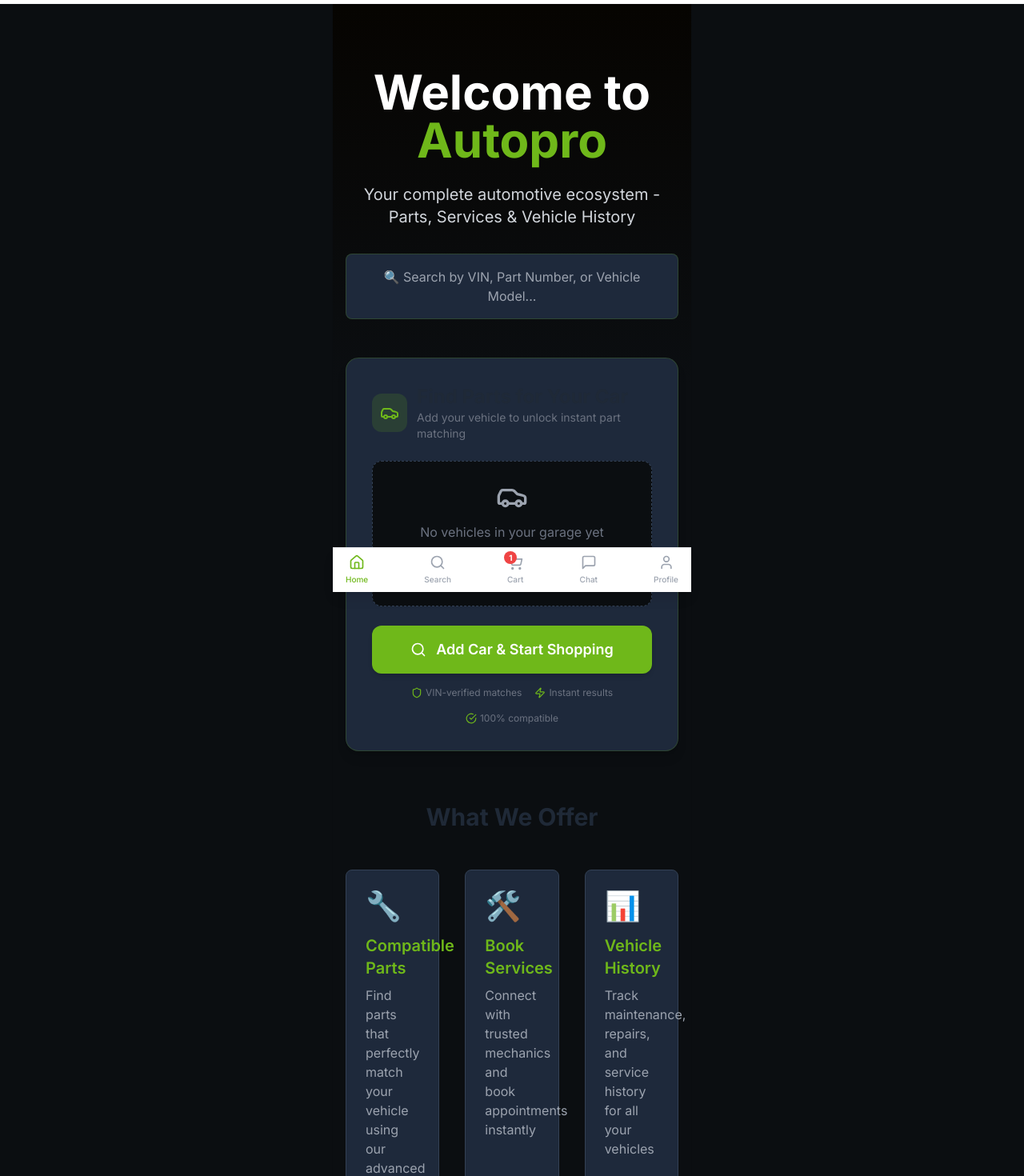
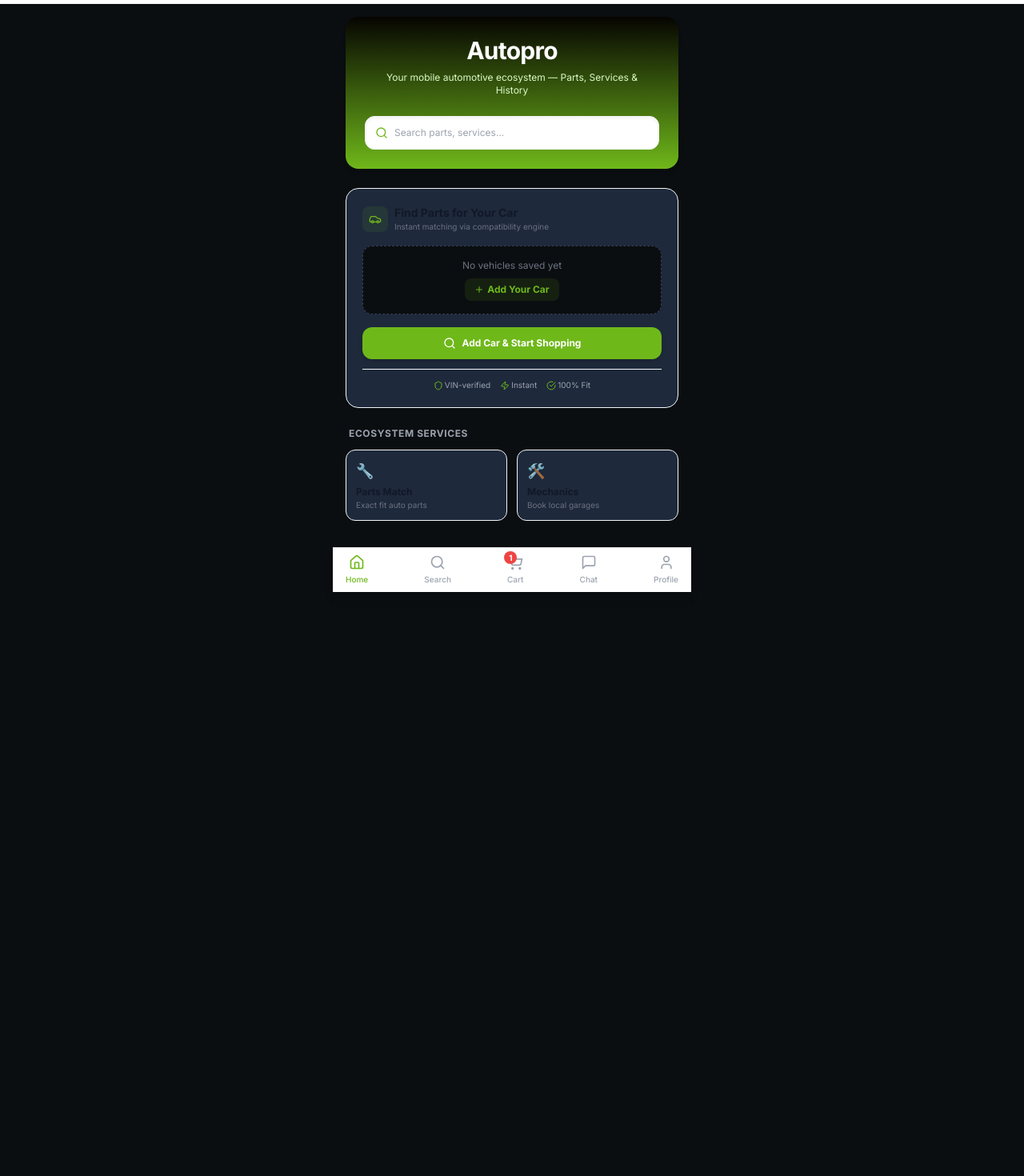
Before and after one commit to houcinhadjaissa-cyber/Autopro, a Next.js app in the folder apps/storefront/: page / in a window 1280 px wide. Shown: the part 60-1530 px from the top of the page at 80% size. After the commit the page ends 945 px from the top, so only its background shows below. Built offline with nearby package versions, Linux system fonts and the light colour scheme.

Commit message:
Update page.tsx

```diff
--- a/apps/storefront/src/app/page.tsx
+++ b/apps/storefront/src/app/page.tsx
@@ -1,3 +1,4 @@
+/* eslint-disable @next/next/no-img-element */
 "use client";
 
 import { useState } from "react";
@@ -22,187 +23,112 @@ export default function Home() {
   const extraCount = vehicleCount() - 1;
 
   return (
-    <main className="min-h-screen bg-canvas">
+    <main className="min-h-screen bg-canvas p-4 pb-24 space-y-6">
+
       {/* ─── Hero Section ─── */}
-      <div className="bg-gradient-to-b from-primary-900 to-canvas py-20 px-4">
-        <div className="max-w-6xl mx-auto text-center">
-          <h1 className="text-5xl md:text-6xl font-bold mb-6 text-white">
-            Welcome to <span className="text-primary">Autopro</span>
+      <div className="bg-gradient-to-b from-primary-900 to-primary p-6 rounded-2xl text-center text-white shadow-md">
+        <h1 className="text-3xl font-bold mb-2 tracking-tight">
+          Autopro
         </h1>
-          <p className="text-xl text-gray-300 mb-8">
-            Your complete automotive ecosystem - Parts, Services & Vehicle
-            History
+        <p className="text-xs text-primary-100 mb-6 max-w-xs mx-auto">
+          Your mobile automotive ecosystem — Parts, Services & History
         </p>
 
-          {/* Search Bar Placeholder */}
-          <div className="max-w-2xl mx-auto bg-surface-1 rounded-lg p-4 border border-primary/20">
-            <div className="text-gray-400">
-              🔍 Search by VIN, Part Number, or Vehicle Model...
+        {/* Search Bar */}
+        <Link href="/search" className="block bg-white rounded-xl p-3 text-left shadow-inner border border-gray-100">
+          <div className="flex items-center gap-2 text-gray-400 text-xs">
+            <Search className="w-4 h-4 text-primary" />
+            <span>Search parts, services...</span>
           </div>
-          </div>
-        </div>
+        </Link>
       </div>
 
       {/* ═══════════════════════════════════════════ */}
       {/* 🚗 QUICK WIN #5: "Find Parts for My Car" CTA */}
       {/* ═══════════════════════════════════════════ */}
-      <section className="max-w-6xl mx-auto px-4 -mt-8 relative z-10">
-        <div className="bg-surface-1 rounded-2xl border border-primary/20 p-8 shadow-lg">
+      <section className="bg-surface-1 rounded-2xl border border-gray-100 p-5 shadow-sm">
         {/* Header */}
-          <div className="flex items-center gap-3 mb-6">
-            <div className="w-12 h-12 rounded-xl bg-primary/15 flex items-center justify-center">
-              <Car className="w-6 h-6 text-primary" />
+        <div className="flex items-center gap-2 mb-4">
+          <div className="w-8 h-8 rounded-lg bg-primary/10 flex items-center justify-center">
+            <Car className="w-4 h-4 text-primary" />
           </div>
           <div>
-              <h2 className="text-2xl font-bold">Find Parts for Your Car</h2>
-              <p className="text-sm text-gray-500">
-                {hasVehicles
-                  ? "Your garage is ready — search compatible parts instantly"
-                  : "Add your vehicle to unlock instant part matching"}
-              </p>
+            <h2 className="text-sm font-bold text-gray-900">Find Parts for Your Car</h2>
+            <p className="text-[10px] text-gray-500">Instant matching via compatibility engine</p>
           </div>
         </div>
 
         {/* Vehicle Card or Empty State */}
         {hasVehicles && primaryVehicle ? (
-            <div className="bg-canvas rounded-xl p-4 mb-6 border border-surface-2">
-              <div className="flex items-center gap-4">
-                {/* ─── Car Image (Catalog or Fallback) ─── */}
+          <div className="bg-canvas rounded-xl p-3 mb-4 border border-surface-2 flex items-center gap-3">
             <HomepageCarImage vehicle={primaryVehicle} />
 
-                {/* ─── Vehicle Info ─── */}
             <div className="flex-1 min-w-0">
-                  <p className="font-semibold truncate">
-                    {primaryVehicle.make} {primaryVehicle.model}{" "}
-                    {primaryVehicle.year}
+              <p className="text-xs font-bold text-gray-900 truncate">
+                {primaryVehicle.make} {primaryVehicle.model}
               </p>
-                  {primaryVehicle.vin && (
-                    <p className="text-xs text-gray-500 font-mono truncate">
-                      VIN: {primaryVehicle.vin.slice(0, 8)}...
+              <p className="text-[10px] text-gray-500 font-mono truncate">
+                {primaryVehicle.year} • {primaryVehicle.fuelType || "Gas"}
               </p>
-                  )}
-                  {primaryVehicle.engine && (
-                    <p className="text-xs text-gray-500">
-                      {primaryVehicle.engine} •{" "}
-                      {primaryVehicle.fuelType || "—"} •{" "}
-                      {primaryVehicle.transmission || "—"}
-                    </p>
-                  )}
             </div>
 
-                {/* ─── Garage Link ─── */}
             {extraCount > 0 && (
-                  <Link
-                    href="/garage"
-                    className="text-sm text-primary font-medium flex items-center gap-1 hover:underline flex-shrink-0"
-                  >
-                    +{extraCount} more vehicle{extraCount > 1 ? "s" : ""}
-                    <ChevronRight className="w-4 h-4" />
+              <Link href="/garage" className="text-[10px] text-primary font-bold flex items-center gap-0.5 flex-shrink-0">
+                +{extraCount} more
+                <ChevronRight className="w-3 h-3" />
               </Link>
             )}
           </div>
-            </div>
         ) : (
-            <div className="bg-canvas rounded-xl p-6 mb-6 border border-dashed border-surface-2 text-center">
-              <Car className="w-10 h-10 text-gray-400 mx-auto mb-3" />
-              <p className="text-gray-500 mb-4">
-                No vehicles in your garage yet
-              </p>
+          <div className="bg-canvas rounded-xl p-4 mb-4 border border-dashed border-surface-2 text-center">
+            <p className="text-xs text-gray-500 mb-2">No vehicles saved yet</p>
             <Link
               href="/garage"
-                className="inline-flex items-center gap-2 px-4 py-2 bg-primary/10 text-primary rounded-lg font-medium hover:bg-primary/20 transition-colors"
+              className="inline-flex items-center gap-1 px-3 py-1.5 bg-primary/10 text-primary rounded-lg text-xs font-bold"
             >
-                <Plus className="w-4 h-4" />
-                Add Your First Car
+              <Plus className="w-3 h-3" /> Add Your Car
             </Link>
           </div>
         )}
 
         {/* CTA Button */}
         <Link
-            href={
-              hasVehicles && primaryVehicle
-                ? `/search?vehicle=${primaryVehicle.id}`
-                : "/garage"
-            }
-            className="w-full flex items-center justify-center gap-3 py-4 bg-primary text-white rounded-xl font-semibold text-lg hover:bg-primary-dark transition-colors shadow-md hover:shadow-lg"
+          href={hasVehicles && primaryVehicle ? `/search?vehicle=${primaryVehicle.id}` : "/garage"}
+          className="w-full flex items-center justify-center gap-2 py-3 bg-primary text-white rounded-xl font-bold text-xs shadow-md hover:bg-primary-dark transition-colors"
         >
-            <Search className="w-5 h-5" />
-            {hasVehicles && primaryVehicle
-              ? `Browse Parts for ${primaryVehicle.make}`
-              : "Add Car & Start Shopping"}
+          <Search className="w-4 h-4" />
+          {hasVehicles && primaryVehicle ? `Browse Parts for ${primaryVehicle.make}` : "Add Car & Start Shopping"}
         </Link>
 
-          {/* Trust Microcopy */}
-          <div className="flex flex-wrap justify-center gap-4 mt-4 text-xs text-gray-500">
-            <span className="flex items-center gap-1">
-              <Shield className="w-3.5 h-3.5 text-primary" />
-              VIN-verified matches
-            </span>
-            <span className="flex items-center gap-1">
-              <Zap className="w-3.5 h-3.5 text-primary" />
-              Instant results
-            </span>
-            <span className="flex items-center gap-1">
-              <CheckCircle className="w-3.5 h-3.5 text-primary" />
-              100% compatible
-            </span>
-          </div>
+        {/* Trust Badges */}
+        <div className="flex justify-center gap-3 mt-3 text-[10px] text-gray-400 border-t border-gray-50 pt-3">
+          <span className="flex items-center gap-0.5"><Shield className="w-3 h-3 text-primary" /> VIN-verified</span>
+          <span className="flex items-center gap-0.5"><Zap className="w-3 h-3 text-primary" /> Instant</span>
+          <span className="flex items-center gap-0.5"><CheckCircle className="w-3 h-3 text-primary" /> 100% Fit</span>
         </div>
       </section>
 
-      {/* ─── Features Section ─── */}
-      <div className="max-w-6xl mx-auto px-4 py-16">
-        <h2 className="text-3xl font-bold text-center mb-12">What We Offer</h2>
-
-        <div className="grid md:grid-cols-3 gap-8">
-          <div className="bg-surface-1 rounded-lg p-6 border border-surface-2 hover:border-primary/50 transition-all">
-            <div className="text-4xl mb-4">🔧</div>
-            <h3 className="text-xl font-semibold mb-2 text-primary">
-              Compatible Parts
-            </h3>
-            <p className="text-gray-400">
-              Find parts that perfectly match your vehicle using our advanced
-              compatibility engine
-            </p>
+      {/* ─── Features Grid ─── */}
+      <div className="space-y-3">
+        <h3 className="text-xs font-bold text-gray-400 uppercase tracking-wider px-1">Ecosystem Services</h3>
+        <div className="grid grid-cols-2 gap-3">
+          <div className="bg-surface-1 p-3 rounded-xl border border-gray-100">
+            <span className="text-lg block mb-1">🔧</span>
+            <h4 className="text-xs font-bold text-gray-900">Parts Match</h4>
+            <p className="text-[10px] text-gray-500 leading-tight mt-0.5">Exact fit auto parts</p>
           </div>
-
-          <div className="bg-surface-1 rounded-lg p-6 border border-surface-2 hover:border-primary/50 transition-all">
-            <div className="text-4xl mb-4">🛠️</div>
-            <h3 className="text-xl font-semibold mb-2 text-primary">
-              Book Services
-            </h3>
-            <p className="text-gray-400">
-              Connect with trusted mechanics and book appointments instantly
-            </p>
-          </div>
-
-          <div className="bg-surface-1 rounded-lg p-6 border border-surface-2 hover:border-primary/50 transition-all">
-            <div className="text-4xl mb-4">📊</div>
-            <h3 className="text-xl font-semibold mb-2 text-primary">
-              Vehicle History
-            </h3>
-            <p className="text-gray-400">
-              Track maintenance, repairs, and service history for all your
-              vehicles
-            </p>
+          <div className="bg-surface-1 p-3 rounded-xl border border-gray-100">
+            <span className="text-lg block mb-1">🛠️</span>
+            <h4 className="text-xs font-bold text-gray-900">Mechanics</h4>
+            <p className="text-[10px] text-gray-500 leading-tight mt-0.5">Book local garages</p>
           </div>
         </div>
       </div>
 
-      {/* ─── Footer ─── */}
-      <footer className="bg-surface-1 border-t border-surface-2 py-8 mt-20">
-        <div className="max-w-6xl mx-auto px-4 text-center text-gray-400">
-          <p>© 2026 Autopro. Built for Algeria & Nigeria.</p>
-        </div>
-      </footer>
     </main>
   );
 }
 
-/* ════════════════════════════════════════════════════════════════ */
-/* 🚗 HOMEPAGE CAR IMAGE — small card image with fallback          */
-/* ════════════════════════════════════════════════════════════════ */
 function HomepageCarImage({
   vehicle,
 }: {
@@ -214,17 +140,17 @@ function HomepageCarImage({
 
   if (imgError) {
     return (
-      <div className="w-24 h-16 rounded-lg bg-gray-100 border border-surface-2 flex items-center justify-center flex-shrink-0">
+      <div className="w-16 h-12 rounded-lg bg-gray-50 border border-surface-2 flex items-center justify-center flex-shrink-0 p-1">
         <CarFallback make={vehicle.make} className="w-full h-full" />
       </div>
     );
   }
 
   return (
-    <div className="w-24 h-16 rounded-lg bg-gray-100 border border-surface-2 flex items-center justify-center overflow-hidden flex-shrink-0">
+    <div className="w-16 h-12 rounded-lg bg-gray-50 border border-surface-2 flex items-center justify-center overflow-hidden flex-shrink-0 p-1">
       <img
         src={imageUrl}
-        alt={`${vehicle.make} ${vehicle.model}`}
+        alt={`${vehicle.make}`}
         className="w-full h-full object-contain"
         onError={() => setImgError(true)}
       />
```
Lines whose indentation alone changed are shown as unchanged.
